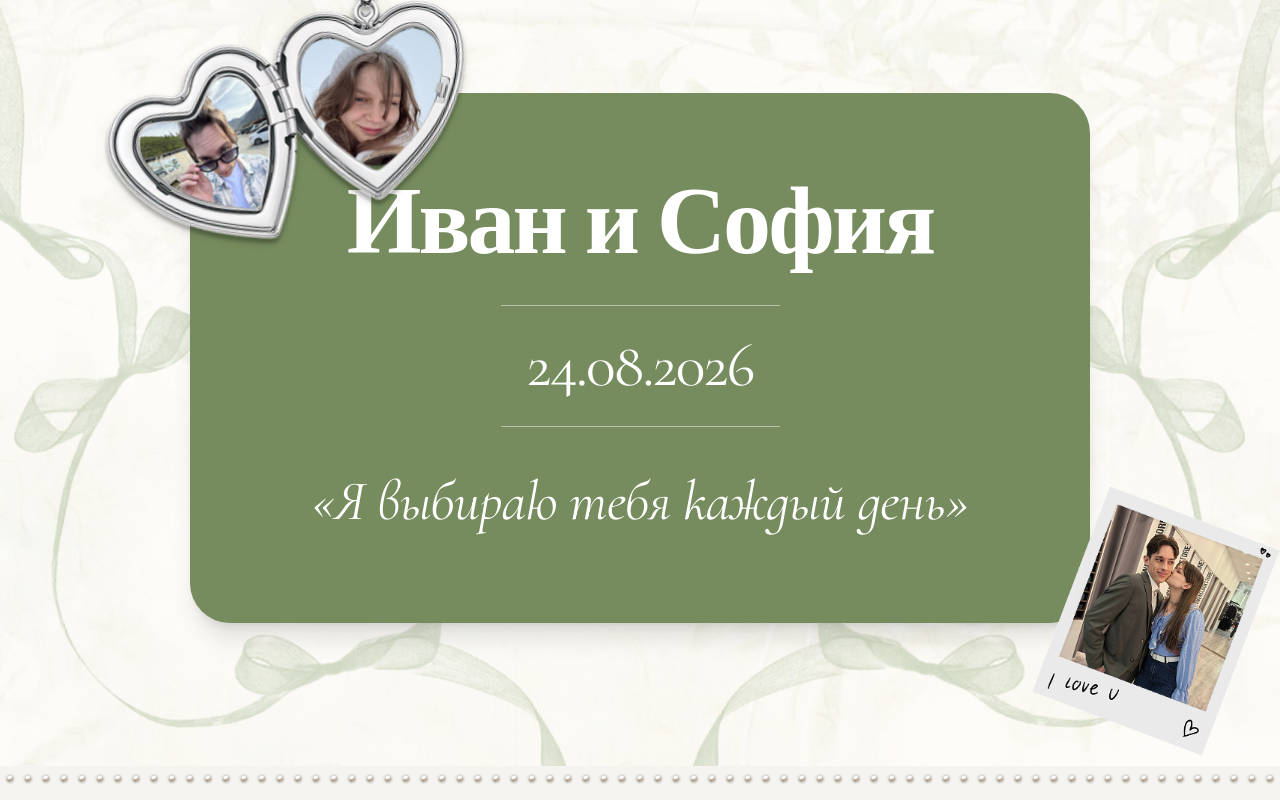
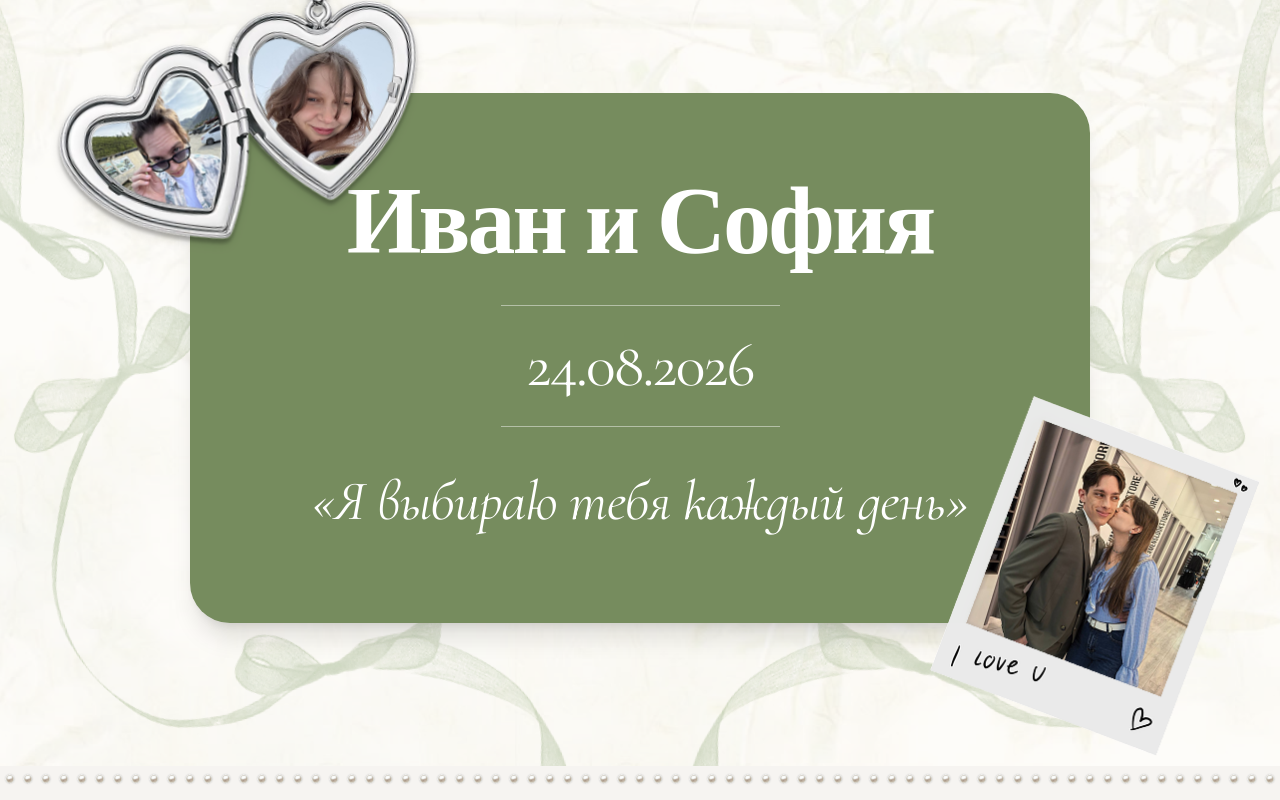
Before and after one commit to ovepfunkep/WeddingIS, a React (Vite) app: page / in a window 1280 px wide. Shown: the top 800 px of the page. Built offline with nearby package versions, Linux system fonts and the light colour scheme; a web font is replaced by a local one.

Commit message:
Fixed Banner

```diff
--- a/src/components/Banner.jsx
+++ b/src/components/Banner.jsx
@@ -17,19 +17,17 @@ export default function Banner() {
           <img
             src={asset('Block1_Pendant.png')}
             alt=""
-            className="pointer-events-none absolute left-[-42px] top-[-58px] z-30 h-72 w-72 origin-top-left rotate-[7.09deg] object-contain drop-shadow-lg md:h-80 md:w-80 lg:left-[98px] lg:top-[-78px] lg:h-[420px] lg:w-[420px]"
+            className="pointer-events-none absolute left-[-42px] top-[-58px] z-30 h-72 w-72 origin-top-left rotate-[7.09deg] object-contain drop-shadow-lg md:h-80 md:w-80 md:left-[calc(50%-min(550px,50%)-40px)] lg:top-[-78px] lg:h-[420px] lg:w-[420px]"
           />
 
           {/* Polaroid — mobile: позиция по макету; наклон уменьшен — в PNG уже есть угол кадра */}
-          <div className="pointer-events-none absolute left-[197px] top-[560px] z-30 md:left-auto md:right-0 md:top-auto md:bottom-[10px] lg:left-[1032px] lg:right-auto">
+          <div className="pointer-events-none absolute left-[197px] top-[560px] z-30 md:left-[calc(50%+min(250px,50%)+40px)] md:right-0 md:top-auto md:bottom-[10px] lg:right-auto">
             <div className="flex h-[218px] w-[193px] items-center justify-center md:h-auto md:w-auto md:justify-end">
-              <div className="rotate-[5deg] md:rotate-0">
-                <img
-                  src={asset('Block1_Polaroid.png')}
-                  alt=""
-                  className="h-[217px] w-[192px] object-contain md:h-auto md:w-[220px] lg:w-[330px]"
-                />
-              </div>
+              <img
+                src={asset('Block1_Polaroid.png')}
+                alt=""
+                className="h-[217px] w-[192px] object-contain md:h-auto md:w-[220px] lg:w-[330px]"
+              />
             </div>
           </div>
 
```
